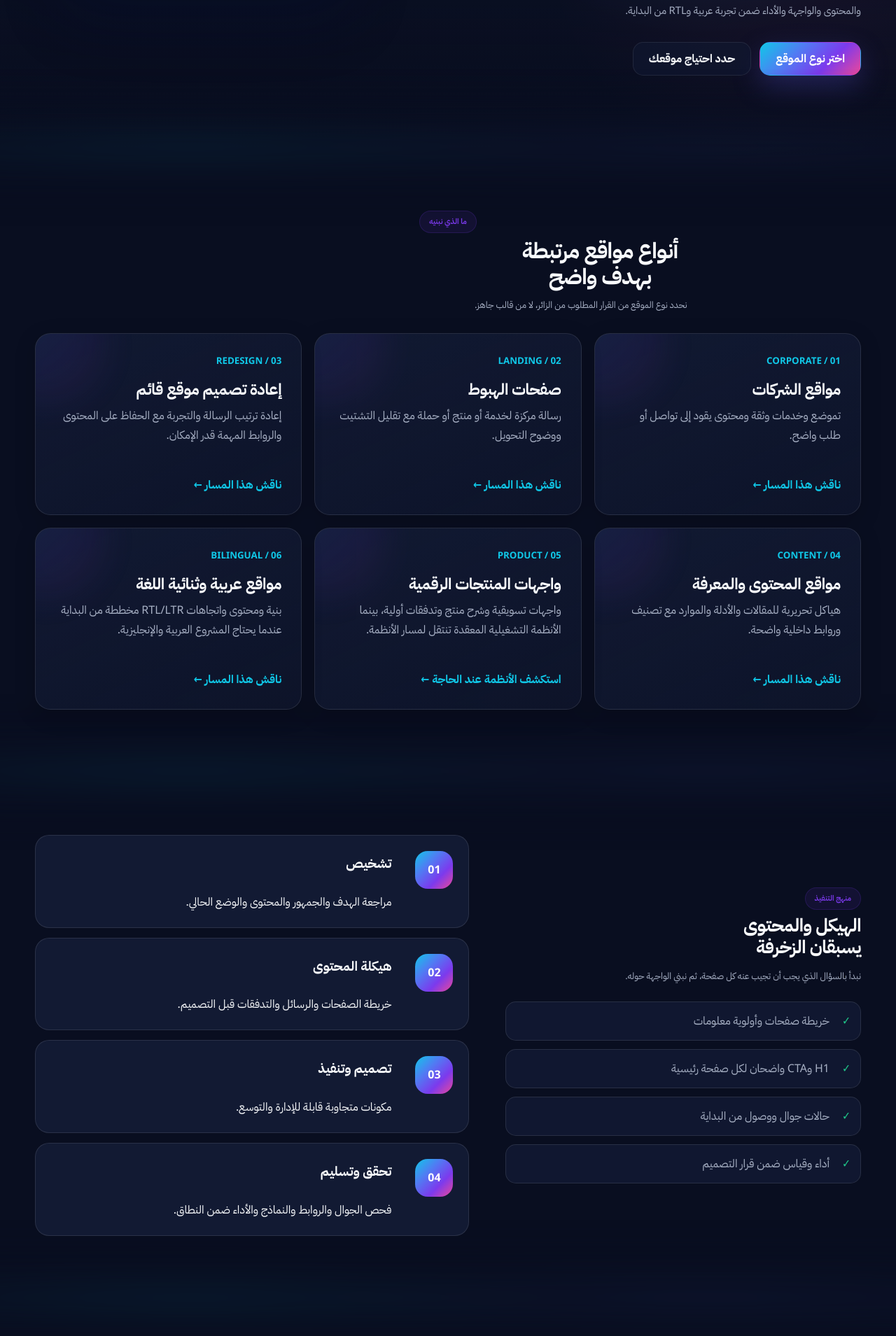
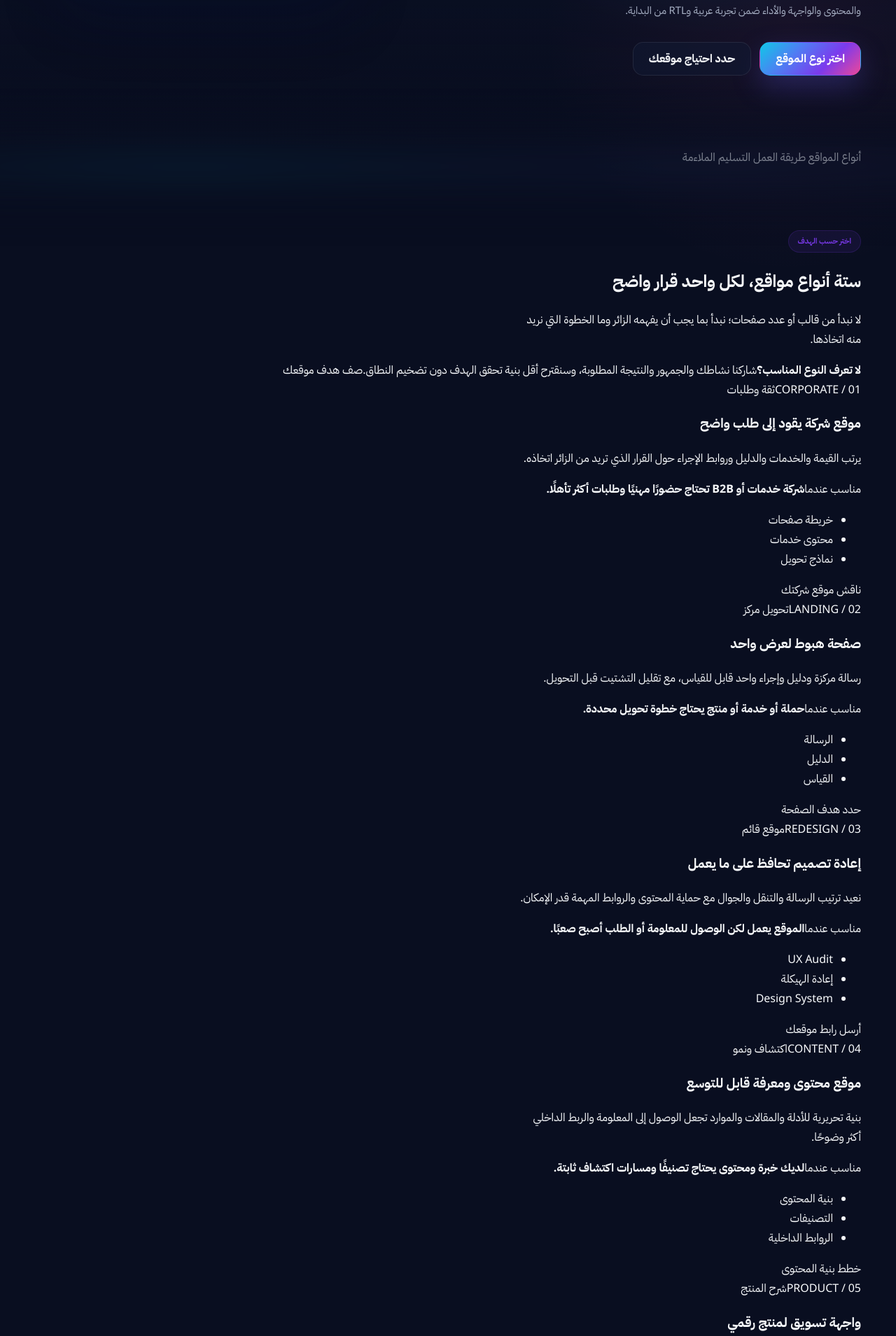
Before and after one commit to ahmedalqurashi2030/ibtikartech-dashboard, a Django app: page /websites/ in a window 1280 px wide. Shown: the part 565-2474 px from the top of the page at 70% size. Run offline with Django 5.2, Linux system fonts and the light colour scheme.

Commit message:
feat(services): improve websites decision journey

```diff
--- a/templates/public_preview/pages/websites.html
+++ b/templates/public_preview/pages/websites.html
@@ -7,9 +7,10 @@
 <link rel="stylesheet" href="/static/public_preview/assets/css/pages/continuous-flow.css">
 <link rel="stylesheet" href="/static/public_preview/assets/css/pages/frontend-final.css">
 <link rel="stylesheet" href="/static/public_preview/assets/css/pages/launch-readiness.css">
+<link rel="stylesheet" href="/static/public_preview/assets/css/pages/service-category.css">
 {% endblock %}
 
-{% block body_attrs %} class="inner-page platform-page" data-section="services"{% endblock %}
+{% block body_attrs %} class="inner-page platform-page category-hub service-category-page category-websites" data-section="services"{% endblock %}
 
 {% block body %}
 <main id="main-content">
@@ -21,20 +22,78 @@
 </div>
 <figure class="source-visual reveal"><img src="/static/public_preview/assets/images/showcase/services-experience-source.png" alt="مرجع بصري لمنظومة خدمات ابتكار تك" width="1200" height="800" fetchpriority="high"><figcaption>نحافظ على هوية واضحة ونستخدم الحركة عندما تخدم الفهم، لا لمجرد الإبهار.</figcaption></figure></div></section>
 
-<section class="platform-section platform-section--soft" id="capabilities"><div class="container"><div class="platform-heading reveal">
-  <span class="section-kicker">ما الذي نبنيه</span>
-  <h2>أنواع مواقع مرتبطة بهدف واضح</h2>
-  <p>نحدد نوع الموقع من القرار المطلوب من الزائر، لا من قالب جاهز.</p>
-</div><div class="route-grid">
-<article class="route-card reveal"><small>01 / CORPORATE</small><h3>مواقع الشركات</h3><p>تموضع وخدمات وثقة ومحتوى يقود إلى تواصل أو طلب واضح.</p><a href="{% url 'public_preview:contact' %}#quote">ناقش هذا المسار ←</a></article>
-<article class="route-card reveal"><small>02 / LANDING</small><h3>صفحات الهبوط</h3><p>رسالة مركزة لخدمة أو منتج أو حملة مع تقليل التشتيت ووضوح التحويل.</p><a href="{% url 'public_preview:contact' %}#quote">ناقش هذا المسار ←</a></article>
-<article class="route-card reveal"><small>03 / REDESIGN</small><h3>إعادة تصميم موقع قائم</h3><p>إعادة ترتيب الرسالة والتجربة مع الحفاظ على المحتوى والروابط المهمة قدر الإمكان.</p><a href="{% url 'public_preview:contact' %}#quote">ناقش هذا المسار ←</a></article>
-<article class="route-card reveal"><small>04 / CONTENT</small><h3>مواقع المحتوى والمعرفة</h3><p>هياكل تحريرية للمقالات والأدلة والموارد مع تصنيف وروابط داخلية واضحة.</p><a href="{% url 'public_preview:contact' %}#quote">ناقش هذا المسار ←</a></article>
-<article class="route-card reveal"><small>05 / PRODUCT</small><h3>واجهات المنتجات الرقمية</h3><p>واجهات تسويقية وشرح منتج وتدفقات أولية، بينما الأنظمة التشغيلية المعقدة تنتقل لمسار الأنظمة.</p><a href="{% url 'public_preview:custom-systems' %}">استكشف الأنظمة عند الحاجة ←</a></article>
-<article class="route-card reveal"><small>06 / BILINGUAL</small><h3>مواقع عربية وثنائية اللغة</h3><p>بنية ومحتوى واتجاهات RTL/LTR مخططة من البداية عندما يحتاج المشروع العربية والإنجليزية.</p><a href="{% url 'public_preview:contact' %}#quote">ناقش هذا المسار ←</a></article>
-</div></div></section>
+<nav class="service-page-nav" aria-label="أقسام صفحة الخدمة"><div class="container service-page-nav__inner">
+  <a href="#capabilities">أنواع المواقع</a>
+  <a href="#approach">طريقة العمل</a>
+  <a href="#delivery">التسليم</a>
+  <a href="#fit">الملاءمة</a>
+</div></nav>
 
-<section class="platform-section"><div class="container split-layout"><div class="content-copy reveal"><span class="section-kicker">منهج التنفيذ</span><h2>الهيكل والمحتوى يسبقان الزخرفة</h2><p>نبدأ بالسؤال الذي يجب أن تجيب عنه كل صفحة، ثم نبني الواجهة حوله.</p><ul class="check-list"><li>خريطة صفحات وأولوية معلومات</li><li>H1 وCTA واضحان لكل صفحة رئيسية</li><li>حالات جوال ووصول من البداية</li><li>أداء وقياس ضمن قرار التصميم</li></ul></div><div class="timeline reveal">
+
+<section class="platform-section platform-section--soft service-paths-section" id="capabilities"><div class="container">
+  <div class="service-paths-header reveal">
+    <div class="service-paths-header__copy"><span class="section-kicker">اختر حسب الهدف</span><h2>ستة أنواع مواقع، لكل واحد قرار واضح</h2><p>لا نبدأ من قالب أو عدد صفحات؛ نبدأ بما يجب أن يفهمه الزائر وما الخطوة التي نريد منه اتخاذها.</p></div>
+    <aside class="service-paths-help" aria-label="مساعدة في اختيار المسار"><strong>لا تعرف النوع المناسب؟</strong><span>شاركنا نشاطك والجمهور والنتيجة المطلوبة، وسنقترح أقل بنية تحقق الهدف دون تضخيم النطاق.</span><a href="{% url 'public_preview:contact' %}?goal=website&source=website-paths#quote">صف هدف موقعك</a></aside>
+  </div>
+  <div class="service-paths-grid" data-count="6">
+
+<article class="service-path-card reveal" data-sequence="01">
+  <div class="service-path-card__meta"><span>01 / CORPORATE</span><span>ثقة وطلبات</span></div>
+  <h3>موقع شركة يقود إلى طلب واضح</h3>
+  <p>يرتب القيمة والخدمات والدليل وروابط الإجراء حول القرار الذي تريد من الزائر اتخاذه.</p>
+  <div class="service-path-card__fit"><span>مناسب عندما</span><strong>شركة خدمات أو B2B تحتاج حضورًا مهنيًا وطلبات أكثر تأهلًا.</strong></div>
+  <ul class="service-path-card__scope" aria-label="يشمل المسار"><li>خريطة صفحات</li><li>محتوى خدمات</li><li>نماذج تحويل</li></ul>
+  <a class="service-path-card__action" href="{% url 'public_preview:contact' %}?goal=website&service=corporate#quote">ناقش موقع شركتك</a>
+</article>
+
+<article class="service-path-card reveal" data-sequence="02">
+  <div class="service-path-card__meta"><span>02 / LANDING</span><span>تحويل مركز</span></div>
+  <h3>صفحة هبوط لعرض واحد</h3>
+  <p>رسالة مركزة ودليل وإجراء واحد قابل للقياس، مع تقليل التشتيت قبل التحويل.</p>
+  <div class="service-path-card__fit"><span>مناسب عندما</span><strong>حملة أو خدمة أو منتج يحتاج خطوة تحويل محددة.</strong></div>
+  <ul class="service-path-card__scope" aria-label="يشمل المسار"><li>الرسالة</li><li>الدليل</li><li>القياس</li></ul>
+  <a class="service-path-card__action" href="{% url 'public_preview:contact' %}?goal=website&service=landing#quote">حدد هدف الصفحة</a>
+</article>
+
+<article class="service-path-card reveal" data-sequence="03">
+  <div class="service-path-card__meta"><span>03 / REDESIGN</span><span>موقع قائم</span></div>
+  <h3>إعادة تصميم تحافظ على ما يعمل</h3>
+  <p>نعيد ترتيب الرسالة والتنقل والجوال مع حماية المحتوى والروابط المهمة قدر الإمكان.</p>
+  <div class="service-path-card__fit"><span>مناسب عندما</span><strong>الموقع يعمل لكن الوصول للمعلومة أو الطلب أصبح صعبًا.</strong></div>
+  <ul class="service-path-card__scope" aria-label="يشمل المسار"><li>UX Audit</li><li>إعادة الهيكلة</li><li>Design System</li></ul>
+  <a class="service-path-card__action" href="{% url 'public_preview:contact' %}?goal=website&service=redesign#quote">أرسل رابط موقعك</a>
+</article>
+
+<article class="service-path-card reveal" data-sequence="04">
+  <div class="service-path-card__meta"><span>04 / CONTENT</span><span>اكتشاف ونمو</span></div>
+  <h3>موقع محتوى ومعرفة قابل للتوسع</h3>
+  <p>بنية تحريرية للأدلة والمقالات والموارد تجعل الوصول إلى المعلومة والربط الداخلي أكثر وضوحًا.</p>
+  <div class="service-path-card__fit"><span>مناسب عندما</span><strong>لديك خبرة ومحتوى يحتاج تصنيفًا ومسارات اكتشاف ثابتة.</strong></div>
+  <ul class="service-path-card__scope" aria-label="يشمل المسار"><li>بنية المحتوى</li><li>التصنيفات</li><li>الروابط الداخلية</li></ul>
+  <a class="service-path-card__action" href="{% url 'public_preview:contact' %}?goal=website&service=content#quote">خطط بنية المحتوى</a>
+</article>
+
+<article class="service-path-card reveal" data-sequence="05">
+  <div class="service-path-card__meta"><span>05 / PRODUCT</span><span>شرح المنتج</span></div>
+  <h3>واجهة تسويق لمنتج رقمي</h3>
+  <p>تشرح المنتج وحالات الاستخدام والتدفقات الأولية؛ أما التشغيل المعقد فينتقل لمسار الأنظمة.</p>
+  <div class="service-path-card__fit"><span>مناسب عندما</span><strong>منتج SaaS أو تطبيق يحتاج تحويل الفكرة إلى تجربة مفهومة ومقنعة.</strong></div>
+  <ul class="service-path-card__scope" aria-label="يشمل المسار"><li>Product Story</li><li>واجهات تسويق</li><li>تدفقات أولية</li></ul>
+  <a class="service-path-card__action" href="{% url 'public_preview:custom-systems' %}">استكشف الأنظمة عند الحاجة</a>
+</article>
+
+<article class="service-path-card reveal" data-sequence="06">
+  <div class="service-path-card__meta"><span>06 / BILINGUAL</span><span>RTL / LTR</span></div>
+  <h3>تجربة عربية وثنائية اللغة</h3>
+  <p>نخطط البنية والمحتوى والاتجاهات وتبديل اللغة من البداية، لا كنسخة مضافة بعد التنفيذ.</p>
+  <div class="service-path-card__fit"><span>مناسب عندما</span><strong>العلامة تخاطب سوقًا عربيًا ودوليًا ضمن تجربة واحدة متسقة.</strong></div>
+  <ul class="service-path-card__scope" aria-label="يشمل المسار"><li>RTL / LTR</li><li>تعريب أصلي</li><li>حوكمة المحتوى</li></ul>
+  <a class="service-path-card__action" href="{% url 'public_preview:contact' %}?goal=website&service=bilingual#quote">ناقش النسخة الثنائية</a>
+</article>
+  </div>
+</div></section>
+
+<section class="platform-section" id="approach"><div class="container split-layout"><div class="content-copy reveal"><span class="section-kicker">منهج التنفيذ</span><h2>الهيكل والمحتوى يسبقان الزخرفة</h2><p>نبدأ بالسؤال الذي يجب أن تجيب عنه كل صفحة، ثم نبني الواجهة حوله.</p><ul class="check-list"><li>خريطة صفحات وأولوية معلومات</li><li>H1 وCTA واضحان لكل صفحة رئيسية</li><li>حالات جوال ووصول من البداية</li><li>أداء وقياس ضمن قرار التصميم</li></ul></div><div class="timeline reveal">
 <article><h3>تشخيص</h3><p>مراجعة الهدف والجمهور والمحتوى والوضع الحالي.</p></article>
 <article><h3>هيكلة المحتوى</h3><p>خريطة الصفحات والرسائل والتدفقات قبل التصميم.</p></article>
 <article><h3>تصميم وتنفيذ</h3><p>مكونات متجاوبة قابلة للإدارة والتوسع.</p></article>
@@ -50,12 +109,12 @@
 <article class="platform-card reveal"><h3>ما نحتاجه قبل التنفيذ</h3><ul><li>هدف الموقع والجمهور والإجراء الأساسي</li><li>الهوية أو قرار إدراجها ضمن المشروع</li><li>المحتوى والصور المتاحة وحقوق استخدامها</li><li>الدومين والاستضافة أو متطلبات البيئة</li><li>اللغات والتكاملات والنماذج المطلوبة</li><li>جهة واضحة لاعتماد المحتوى والتصميم</li></ul></article>
 </div></div></section>
 
-<section class="platform-section"><div class="container"><div class="platform-heading reveal"><span class="section-kicker">الملاءمة</span><h2>متى يكون هذا المسار مناسبًا؟</h2></div><div class="platform-grid platform-grid--2">
+<section class="platform-section" id="fit"><div class="container"><div class="platform-heading reveal"><span class="section-kicker">الملاءمة</span><h2>متى يكون هذا المسار مناسبًا؟</h2></div><div class="platform-grid platform-grid--2">
 <article class="platform-card reveal"><h3>مناسب عندما</h3><ul><li>تحتاج موقعًا يشرح عرضك ويولد تواصلًا</li><li>لديك محتوى يحتاج إعادة تنظيم</li><li>تريد صفحة حملة أو خدمة قابلة للقياس</li></ul></article>
 <article class="platform-card reveal"><h3>نحتاج مسارًا آخر عندما</h3><ul><li>تحتاج متجرًا كاملًا — استخدم مسار المتاجر</li><li>تحتاج نظام عمليات أو بوابة تشغيلية — استخدم الأنظمة المخصصة</li><li>الهوية والمحتوى غير جاهزين ولا تريد إدخالهما ضمن النطاق</li></ul></article>
 </div></div></section>
 
-<section class="platform-section platform-section--soft"><div class="container"><div class="platform-heading reveal"><span class="section-kicker">خدمات مرتبطة</span><h2>المسار التالي حسب احتياجك</h2></div><nav class="related-nav" aria-label="الخدمات المرتبطة"><a href="{% url 'services:index' %}">الحلول والخدمات</a><a href="{% url 'public_preview:ecommerce' %}">المتاجر الإلكترونية</a><a href="{% url 'public_preview:brand-content' %}">الهوية والمحتوى</a><a href="{% url 'public_preview:growth' %}">الظهور والقياس والنمو</a><a href="{% url 'public_preview:custom-systems' %}">الأنظمة والأتمتة</a></nav></div></section>
+<section class="platform-section platform-section--soft" id="related"><div class="container"><div class="platform-heading reveal"><span class="section-kicker">خدمات مرتبطة</span><h2>المسار التالي حسب احتياجك</h2></div><nav class="related-nav" aria-label="الخدمات المرتبطة"><a href="{% url 'services:index' %}">الحلول والخدمات</a><a href="{% url 'public_preview:ecommerce' %}">المتاجر الإلكترونية</a><a href="{% url 'public_preview:brand-content' %}">الهوية والمحتوى</a><a href="{% url 'public_preview:growth' %}">الظهور والقياس والنمو</a><a href="{% url 'public_preview:custom-systems' %}">الأنظمة والأتمتة</a></nav></div></section>
 
 <section class="page-cta">
   <div class="container">
```
